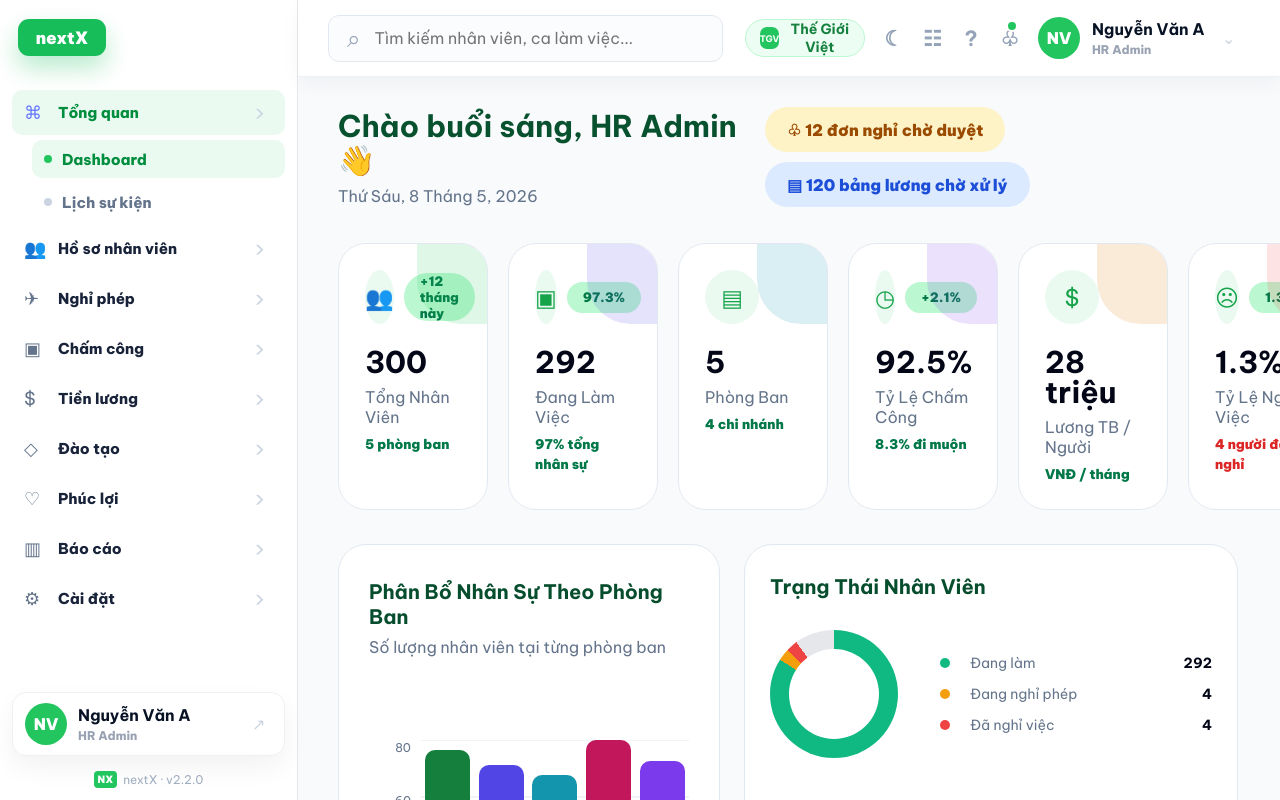
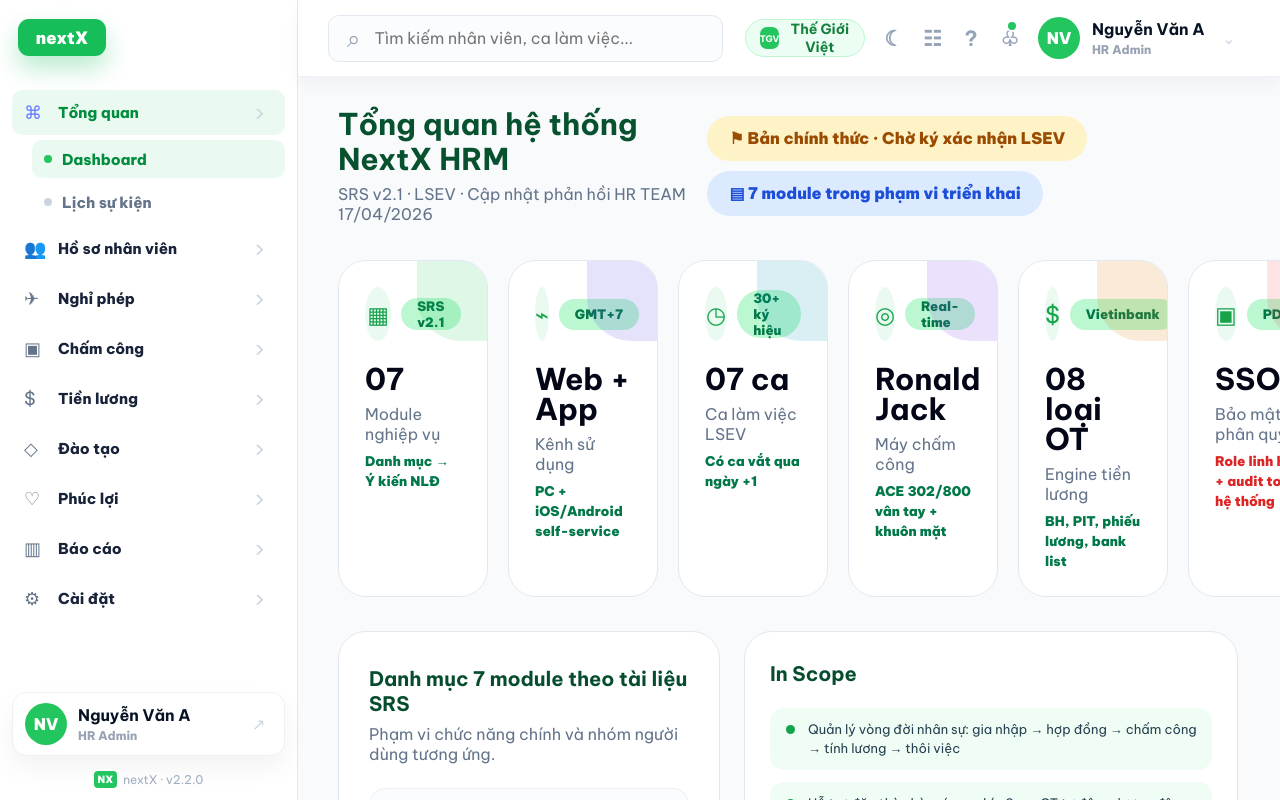
Before and after one commit to Haphuonganh4123/Haphuonganh4123, a Next.js app: page / in a window 1280 px wide. Both pictures are taken after typing "name@example.com", "Sample123" into the empty fields and a click on the button "Tiếp tục". Shown: the top 800 px of the page. Built offline with nearby package versions, Linux system fonts and the light colour scheme.

Commit message:
Design SRS overview dashboard

```diff
--- a/src/app/globals.css
+++ b/src/app/globals.css
@@ -1001,14 +1001,122 @@
   border-radius: 50%;
 }
 
+.srs-module-list {
+  display: grid;
+  gap: 12px;
+  margin-top: 24px;
+}
+
+.srs-module-list article {
+  min-height: 74px;
+  display: grid;
+  grid-template-columns: 58px minmax(0, 1fr) minmax(140px, 210px);
+  align-items: center;
+  gap: 16px;
+  padding: 14px 16px;
+  border: 1px solid #edf0f4;
+  border-radius: 16px;
+  background: #fbfcfe;
+}
+
+.srs-module-list article > span {
+  width: 46px;
+  height: 46px;
+  display: grid;
+  place-items: center;
+  border-radius: 14px;
+  background: #eafaf1;
+  color: #008d3e;
+  font-size: 13px;
+  font-weight: 900;
+}
+
+.srs-module-list h3 {
+  margin: 0;
+  color: #0f172a;
+  font-size: 15px;
+}
+
+.srs-module-list p {
+  margin: 5px 0 0;
+  color: #64748b;
+  font-size: 13px;
+  line-height: 1.45;
+}
+
+.srs-module-list small {
+  justify-self: end;
+  color: #008d3e;
+  font-size: 12px;
+  font-weight: 900;
+  text-align: right;
+}
+
 .side-panels {
   display: grid;
   gap: 24px;
 }
 
 .employee-status,
-.contract-panel {
+.contract-panel,
+.scope-panel,
+.role-panel {
   padding: 29px 25px;
+}
+
+.scope-panel h2,
+.role-panel h2 {
+  margin: 0;
+  color: #064d2d;
+  font-size: 20px;
+}
+
+.scope-list,
+.role-list {
+  display: grid;
+  gap: 12px;
+  margin-top: 22px;
+}
+
+.scope-list span {
+  position: relative;
+  display: block;
+  padding: 12px 14px 12px 38px;
+  border-radius: 14px;
+  background: #f0fdf4;
+  color: #264152;
+  font-size: 13px;
+  line-height: 1.45;
+}
+
+.scope-list span::before {
+  content: "";
+  position: absolute;
+  top: 17px;
+  left: 16px;
+  width: 9px;
+  height: 9px;
+  border-radius: 50%;
+  background: #16a34a;
+}
+
+.role-list span {
+  display: grid;
+  gap: 4px;
+  padding: 12px 14px;
+  border: 1px solid #edf0f4;
+  border-radius: 14px;
+  background: #fbfcfe;
+}
+
+.role-list strong {
+  color: #0f172a;
+  font-size: 14px;
+}
+
+.role-list small {
+  color: #64748b;
+  font-size: 12px;
 }
 
 .status-body {
--- a/src/app/page.tsx
+++ b/src/app/page.tsx
@@ -478,20 +478,38 @@
   ];
 
   const kpis = [
-    ["👥", "300", "Tổng Nhân Viên", "5 phòng ban", "+12 tháng này", "green"],
-    ["▣", "292", "Đang Làm Việc", "97% tổng nhân sự", "97.3%", "blue"],
-    ["▤", "5", "Phòng Ban", "4 chi nhánh", "", "cyan"],
-    ["◷", "92.5%", "Tỷ Lệ Chấm Công", "8.3% đi muộn", "+2.1%", "violet"],
-    ["$", "28 triệu", "Lương TB / Người", "VNĐ / tháng", "", "amber"],
-    ["☹", "1.3%", "Tỷ Lệ Nghỉ Việc", "4 người đã nghỉ", "1.3%", "red"],
+    ["▦", "07", "Module nghiệp vụ", "Danh mục → Ý kiến NLĐ", "SRS v2.1", "green"],
+    ["⌁", "Web + App", "Kênh sử dụng", "PC + iOS/Android self-service", "GMT+7", "blue"],
+    ["◷", "07 ca", "Ca làm việc LSEV", "Có ca vắt qua ngày +1", "30+ ký hiệu", "cyan"],
+    ["◎", "Ronald Jack", "Máy chấm công", "ACE 302/800 vân tay + khuôn mặt", "Real-time", "violet"],
+    ["$", "08 loại OT", "Engine tiền lương", "BH, PIT, phiếu lương, bank list", "Vietinbank", "amber"],
+    ["▣", "SSO/RBAC", "Bảo mật & phân quyền", "Role linh hoạt + audit toàn hệ thống", "PDPA", "red"],
   ];
 
-  const bars = [
-    ["IT", 66, "#15803d", "Công Nghệ Thông Tin"],
-    ["HR", 55, "#5146e5", "Nhân Sự"],
-    ["FIN", 48, "#1396ad", "Tài Chính"],
-    ["MKT", 73, "#c2185b", "Marketing"],
-    ["SALES", 58, "#7c3aed", "Kinh Doanh"],
+  const overviewModules = [
+    ["M01", "Danh mục & Cấu hình", "Cây tổ chức, ca làm việc, ký hiệu nghỉ, chức danh, bậc lương, phụ cấp, định mức, RBAC.", "HR Admin"],
+    ["M02", "Hồ sơ Nhân viên", "Thông tin cá nhân, 5 loại quá trình, NPT, ngân hàng, đào tạo, thôi việc.", "HR Admin · TBP"],
+    ["M03", "Hợp đồng Lao động", "4 loại HĐ, quy trình tự động, template song ngữ VI-EN, cảnh báo hết hạn, in PDF/Word.", "HR Admin"],
+    ["M04", "Chấm công", "Tích hợp máy CC, 7 ca, 30+ ký hiệu, xếp ca, nghỉ 3 cấp, OT tự động, báo cáo.", "HR Admin · Tổ trưởng · NLĐ"],
+    ["M05", "Tiền lương", "Engine lương, 8 loại OT, BH, PIT 2 phương thức, phiếu lương, bank list Vietinbank.", "HR Admin"],
+    ["M06", "Phân quyền & Đăng nhập", "SSO, RBAC linh hoạt, quản lý tài khoản, audit log toàn hệ thống.", "HR Admin · System Admin"],
+    ["M07", "Ý kiến NLĐ", "NLĐ gửi thắc mắc, HR tiếp nhận và phản hồi, lịch sử theo nhân viên, thông báo.", "NLĐ · HR Admin"],
+  ];
+
+  const scopeItems = [
+    "Quản lý vòng đời nhân sự: gia nhập → hợp đồng → chấm công → tính lương → thôi việc",
+    "Hỗ trợ đặc thù nhà máy: ca kíp 3 ca, OT tự động, lương đêm, 30+ ký hiệu CC song ngữ",
+    "Tích hợp máy chấm công Ronald Jack ACE 302/800",
+    "Web PC và Mobile App cho NLĐ self-service",
+    "Báo cáo, phiếu lương, template HĐ song ngữ Việt-Anh theo mẫu LSEV",
+  ];
+
+  const roleItems = [
+    ["HR Admin", "Toàn quyền tất cả module"],
+    ["TBP / BOD", "Quản lý phạm vi bộ phận"],
+    ["Tổ trưởng", "Đăng ký ca, duyệt nghỉ cấp 1"],
+    ["NLĐ", "Self-service qua Web/App"],
+    ["System Admin", "SSO, backup, monitoring"],
   ];
 
   return (
@@ -569,12 +587,12 @@
         <div className="home-content" id="dashboard">
           <section className="home-hero-row">
             <div>
-              <h1>Chào buổi sáng, HR Admin 👋</h1>
-              <p>Thứ Sáu, 8 Tháng 5, 2026</p>
+              <h1>Tổng quan hệ thống NextX HRM</h1>
+              <p>SRS v2.1 · LSEV · Cập nhật phản hồi HR TEAM 17/04/2026</p>
             </div>
             <div className="home-alerts">
-              <span className="warning">♧ 12 đơn nghỉ chờ duyệt</span>
-              <span className="info">▤ 120 bảng lương chờ xử lý</span>
+              <span className="warning">⚑ Bản chính thức · Chờ ký xác nhận LSEV</span>
+              <span className="info">▤ 7 module trong phạm vi triển khai</span>
             </div>
           </section>
 
@@ -595,61 +613,43 @@
           <section className="dashboard-grid">
             <article className="dashboard-panel chart-panel">
               <div className="panel-heading">
-                <h2>Phân Bổ Nhân Sự Theo Phòng Ban</h2>
-                <p>Số lượng nhân viên tại từng phòng ban</p>
+                <h2>Danh mục 7 module theo tài liệu SRS</h2>
+                <p>Phạm vi chức năng chính và nhóm người dùng tương ứng.</p>
               </div>
-              <div className="bar-chart" aria-label="Biểu đồ phân bổ nhân sự">
-                <div className="chart-scale">
-                  <span>80</span>
-                  <span>60</span>
-                  <span>40</span>
-                  <span>20</span>
-                  <span>0</span>
-                </div>
-                <div className="chart-bars">
-                  {bars.map(([label, value, color]) => (
-                    <div className="chart-bar-item" key={label}>
-                      <span style={{ height: `${Number(value) * 2.8}px`, background: String(color) }} />
-                      <small>{label}</small>
+              <div className="srs-module-list">
+                {overviewModules.map(([code, title, desc, owner]) => (
+                  <article key={code}>
+                    <span>{code}</span>
+                    <div>
+                      <h3>{title}</h3>
+                      <p>{desc}</p>
                     </div>
-                  ))}
-                </div>
-              </div>
-              <div className="chart-legend">
-                {bars.map(([label, value, color, name]) => (
-                  <span key={label}>
-                    <i style={{ background: String(color) }} />
-                    {name} <strong>({value})</strong>
-                  </span>
+                    <small>{owner}</small>
+                  </article>
                 ))}
               </div>
             </article>
 
             <aside className="side-panels">
-              <article className="dashboard-panel employee-status">
-                <h2>Trạng Thái Nhân Viên</h2>
-                <div className="status-body">
-                  <div className="donut-chart" />
-                  <div className="status-list">
-                    <span><i className="green-dot" />Đang làm <strong>292</strong></span>
-                    <span><i className="orange-dot" />Đang nghỉ phép <strong>4</strong></span>
-                    <span><i className="red-dot" />Đã nghỉ việc <strong>4</strong></span>
-                  </div>
+              <article className="dashboard-panel scope-panel">
+                <h2>In Scope</h2>
+                <div className="scope-list">
+                  {scopeItems.map((item) => (
+                    <span key={item}>{item}</span>
+                  ))}
                 </div>
               </article>
 
-              <article className="dashboard-panel contract-panel">
-                <h2>Loại Hợp Đồng</h2>
-                <div className="contract-row">
-                  <span>Toàn thời gian</span>
-                  <strong>271 (90%)</strong>
+              <article className="dashboard-panel role-panel">
+                <h2>Đối tượng sử dụng</h2>
+                <div className="role-list">
+                  {roleItems.map(([role, note]) => (
+                    <span key={role}>
+                      <strong>{role}</strong>
+                      <small>{note}</small>
+                    </span>
+                  ))}
                 </div>
-                <div className="progress"><span style={{ width: "90%" }} /></div>
-                <div className="contract-row">
-                  <span>Hợp đồng</span>
-                  <strong>13 (4%)</strong>
-                </div>
-                <div className="progress purple"><span style={{ width: "4%" }} /></div>
               </article>
             </aside>
           </section>
```
